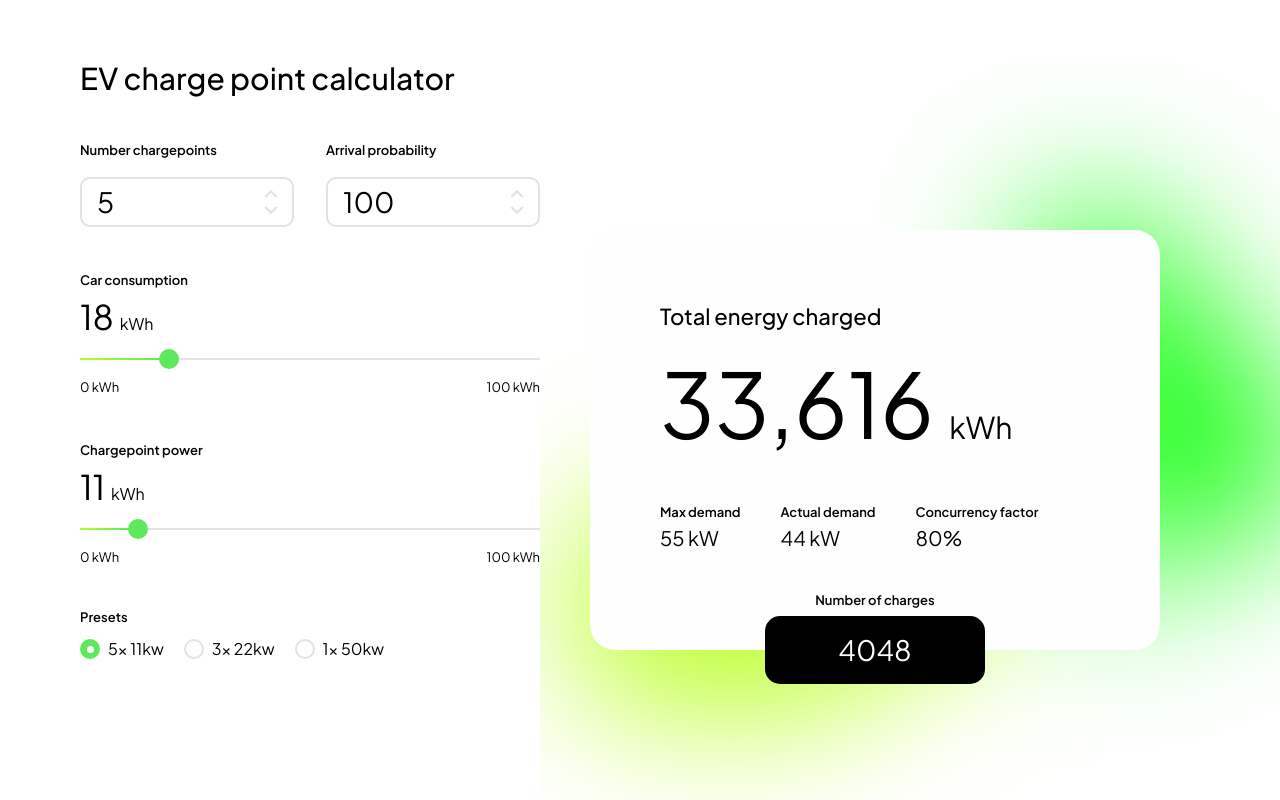
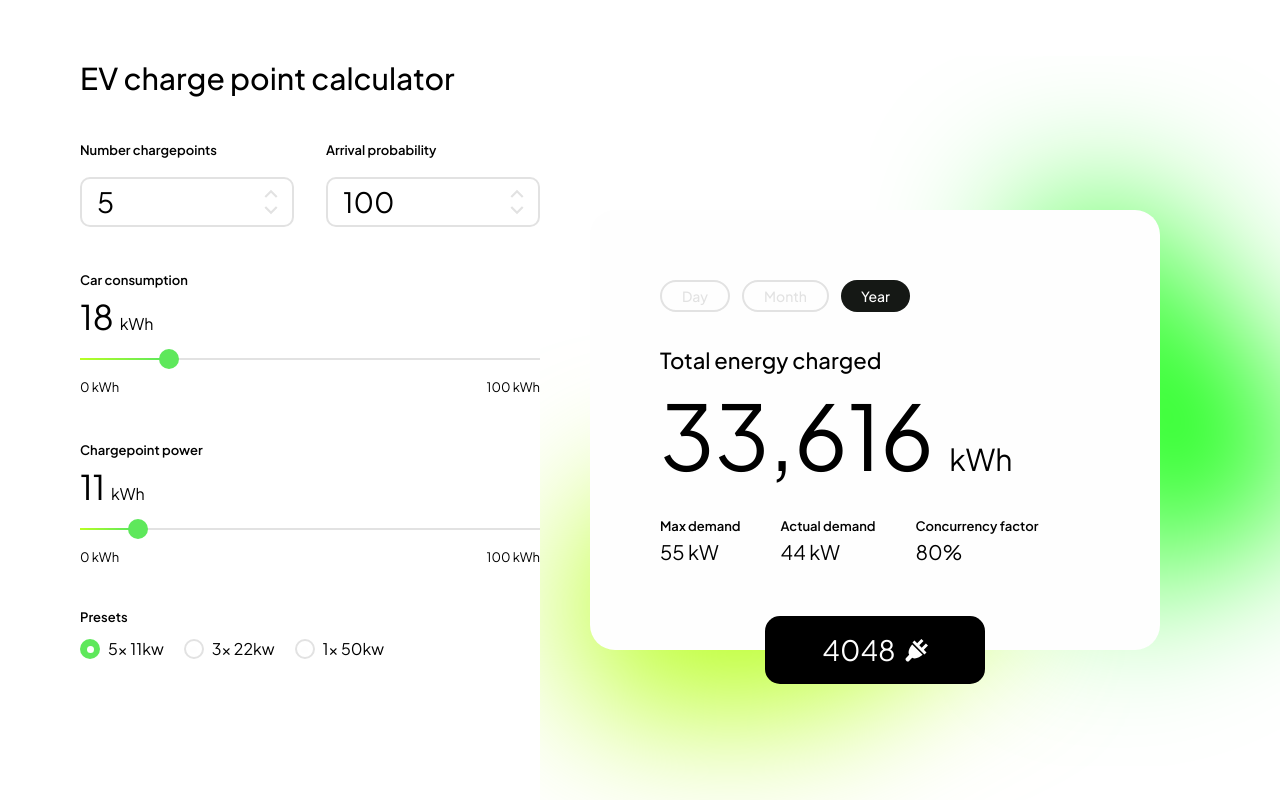
Before and after one commit to alastair-simon/react-ev-calc, a React (Vite) app in the folder task 2/: page / in a window 1280 px wide. Built offline with nearby package versions, Linux system fonts and the light colour scheme.

Commit message:
aggregation

```diff
--- /dev/null
+++ b/task 2/src/components/ToggleButton/ToggleButton.tsx
@@ -0,0 +1,46 @@
+import { SetStateAction } from "react";
+
+type TimePeriod = "day" | "month" | "year";
+
+interface Props {
+  timePeriod: TimePeriod;
+  setTimePeriod: React.Dispatch<SetStateAction<TimePeriod>>;
+}
+
+export function ToggleButton({ timePeriod, setTimePeriod }: Props) {
+
+  return (
+    <div className="flex flex-row gap-3 mb-4">
+      <button
+        className={`${
+          timePeriod === "day"
+            ? "bg-offBlack text-white"
+            : "border-[2px] border-midGrey text-midGrey"
+        } text-sm font-medium pl-5 pr-5 pt-1 pb-1 rounded-full hover:bg-offBlack hover:text-white hover:border-offBlack`}
+        onClick={() => setTimePeriod("day")}
+      >
+        Day
+      </button>
+      <button
+        className={`${
+          timePeriod === "month"
+            ? "bg-offBlack text-white"
+            : "border-[2px] border-midGrey text-midGrey"
+        } text-sm font-medium pl-5 pr-5 pt-1 pb-1 rounded-full hover:bg-offBlack hover:text-white hover:border-offBlack`}
+        onClick={() => setTimePeriod("month")}
+      >
+        Month
+      </button>
+      <button
+        className={`${
+          timePeriod === "year"
+            ? "bg-offBlack text-white"
+            : "border-[2px] border-midGrey text-midGrey"
+        } text-sm font-medium pl-5 pr-5 pt-1 pb-1 rounded-full hover:bg-offBlack hover:text-white hover:border-offBlack`}
+        onClick={() => setTimePeriod("year")}
+      >
+        Year
+      </button>
+    </div>
+  );
+}
--- a/task 2/src/components/results.tsx
+++ b/task 2/src/components/results.tsx
@@ -1,13 +1,20 @@
+import { useState } from "react";
 import useChargingSimulation from "../hooks/useChargingSimulation";
 import { getFormattedNum } from "../utils/getFromattedNum";
+import { ToggleButton } from "./ToggleButton/ToggleButton";
+import { ImPowerCord } from "react-icons/im";
+
 interface propsType {
   consumption: number;
   chargePointPower: number;
   chargePoints: number;
   probability: number;
 }
+type TimePeriod = "day" | "month" | "year";
 
-export default function Results({ consumption, chargePointPower, chargePoints, probability }:propsType) {
+export default function Results({ consumption, chargePointPower, chargePoints, probability }: propsType) {
+  const [timePeriod, setTimePeriod] = useState<TimePeriod>("year");
+
   const {
     totalEnergyConsumed,
     maxPowerDemand,
@@ -18,15 +25,19 @@ export default function Results({ consumption, chargePointPower, chargePoints, p
     consumption,
     chargePointPower,
     chargePoints,
-    probability
+    probability,
+    timePeriod
   );
 
   return (
     <div className="flex flex-col items-center z-99">
-      <div className="w-[570px] h-[420px] relative flex flex-col p-[70px] rounded-[25px] bg-white">
-        <div>
-          <p className="text-[22px] font-medium">Total energy charged</p>
-          <h3 className="text-[90px] mb-[30px] leading-[140px]">
+      <div className="w-[570px] h-[440px] relative flex flex-col p-[70px] rounded-[25px] bg-white">
+        <div className="mb-4">
+          <ToggleButton timePeriod={timePeriod} setTimePeriod={setTimePeriod} />
+        </div>
+        <div className="mb-8">
+          <p className="text-[22px] mb-2 font-medium">Total energy charged</p>
+          <h3 className="text-[90px] leading-[100px]">
             {getFormattedNum(totalEnergyConsumed)}{" "}
             <span className="text-3xl">kWh</span>
           </h3>
@@ -47,11 +58,9 @@ export default function Results({ consumption, chargePointPower, chargePoints, p
           </div>
         </div>
 
-        <div className="w-[220px] h-[68px] m-auto left-0 right-0 bottom-[-34px] flex flex-row justify-center items-center rounded-[15px] bg-black absolute">
-          <p className="absolute -top-[25px] text-[13px] font-semibold">
-            Number of charges
-          </p>
+        <div className="w-[220px] h-[68px] m-auto left-0 right-0 bottom-[-34px] flex flex-row gap-2 justify-center items-center rounded-[15px] bg-black absolute">
           <p className="text-white text-[28px]">{chargingEvents}</p>
+          <ImPowerCord color="white" size={24} className="mt-0.5"/>
         </div>
       </div>
     </div>
--- a/task 2/src/hooks/useChargingSimulation.ts
+++ b/task 2/src/hooks/useChargingSimulation.ts
@@ -13,20 +13,20 @@ function useChargingSimulation(
   consumption: number,
   chargingPower: number,
   chargePoints: number,
-  probability: number
+  probability: number,
+  timePeriod: "day" | "month" | "year"
 ): SimulationResult {
   const { getRandomChargingDemand } = useRandomChargingDemand();
 
   const intervalsPerHour = 4;
-  // const hoursPerDay = 24;
-  const totalIntervals = 35040; // 365 days * 24 hours * 4 intervals per hour
+  const intervals = { day: 96 , month: 2880, year: 35040 };
+  const totalIntervals = intervals[timePeriod];
 
   const [totalEnergyConsumed, setTotalEnergyConsumed] = useState<number>(0.0);
   const [maxPowerDemand, setMaxPowerDemand] = useState<number>(0);
   const [concurrencyFactor, setConcurrencyFactor] = useState<number>(0);
   const [chargingEvents, setChargingEvents] = useState<number>(0);
-  const [theoreticalMaxPowerDemand, setTheoreticalMaxPowerDemand] =
-    useState<number>(0);
+  const [theoreticalMaxPowerDemand, setTheoreticalMaxPowerDemand] = useState<number>(0);
 
   const simulateCharge = useCallback(() => {
     // Validate inputs
@@ -67,7 +67,6 @@ function useChargingSimulation(
           chargingEvents += 1;
         }
       }
-
       maxPowerDemand = Math.max(maxPowerDemand, intervalPowerDemand);
     }
 
@@ -86,6 +85,7 @@ function useChargingSimulation(
     consumption,
     probability,
     getRandomChargingDemand,
+    timePeriod
   ]);
 
   // Re-run function if args change
```
